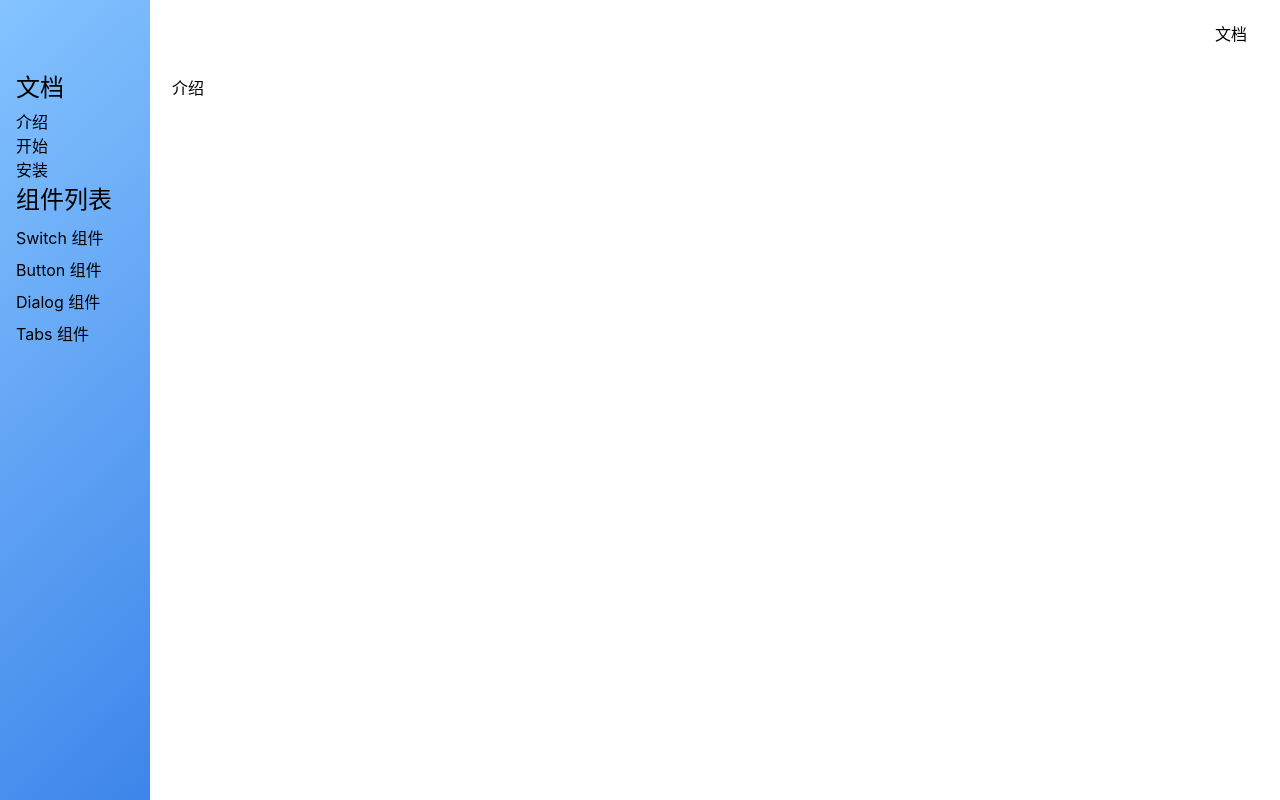
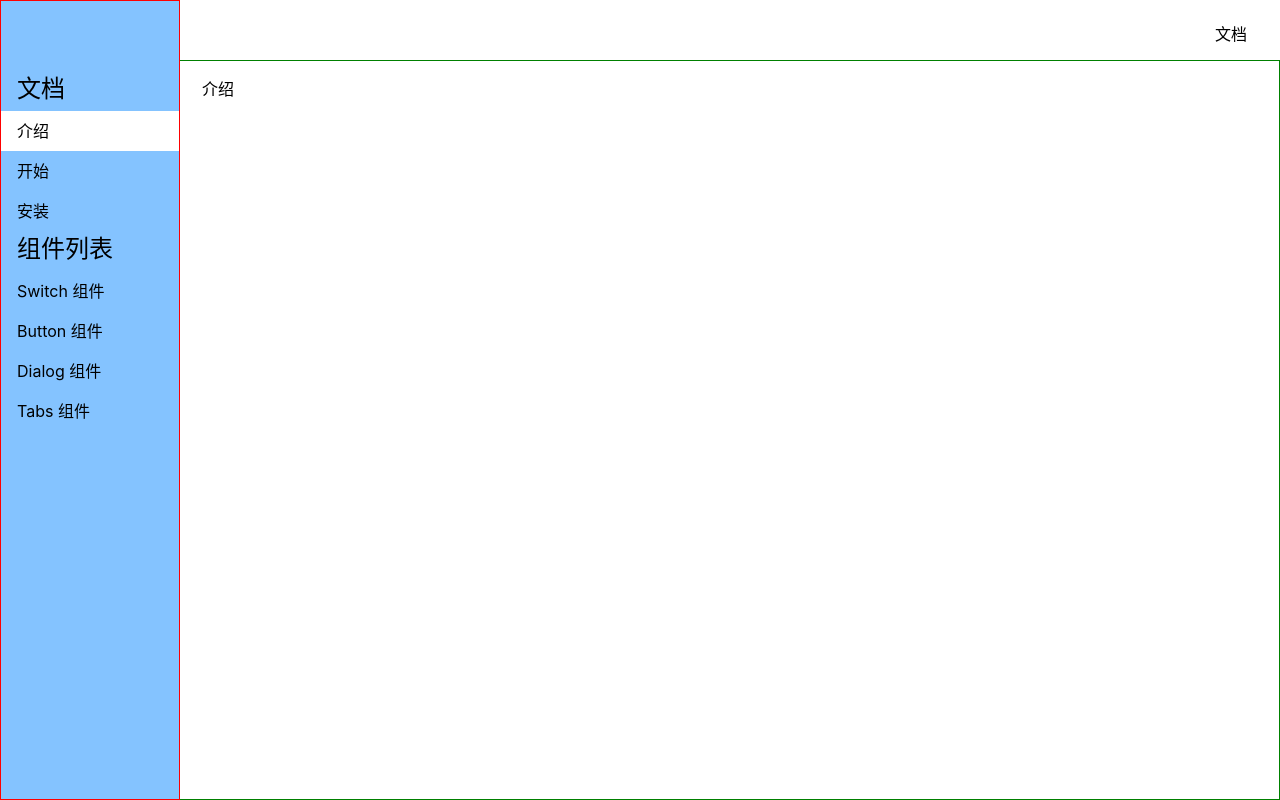
Before and after one commit to JessicaLiu0220/Vue-UI, a Vue app: page /#/doc/intro in a window 1280 px wide. Built offline with nearby package versions, Linux system fonts and the light colour scheme.

Commit message:
aside添加高亮

```diff
--- a/src/view/Doc.vue
+++ b/src/view/Doc.vue
@@ -4,7 +4,7 @@
     <div class="content">
       <aside v-if="menuVisible">
         <h2>文档</h2>
-        <ul>
+        <ol>
           <li>
             <router-link to="/doc/intro">介绍</router-link>
           </li>
@@ -14,7 +14,7 @@
           <li>
             <router-link to="/doc/install">安装</router-link>
           </li>
-        </ul>
+        </ol>
         <h2>组件列表</h2>
         <ol>
           <li>
@@ -78,18 +78,16 @@ export default {
   }
   > main {
     flex-grow: 1;
-    padding: 16px;
+    padding: 16px 45px;
     background: white;
+    border: 1px solid green;
   }
 }
 aside {
-  background: linear-gradient(
-    137deg,
-    rgba(132, 195, 255, 1) 0%,
-    rgba(62, 133, 234, 1) 100%
-  );
-  width: 150px;
-  padding: 16px;
+  background: rgba(132, 195, 255, 1);
+  width: 180px;
+  padding: 16px 0;
+  border: 1px solid red;
   position: fixed;
   top: 0;
   left: 0;
@@ -97,10 +95,18 @@ aside {
   height: 100%;
   > h2 {
     margin-bottom: 4px;
+    padding: 0 16px;
   }
   > ol {
     > li {
-      padding: 4px 0;
+      > a {
+        display: block;
+        padding: 8px 16px;
+        text-decoration: none;
+      }
+      .router-link-active {
+        background: white;
+      }
     }
   }
 }
```
